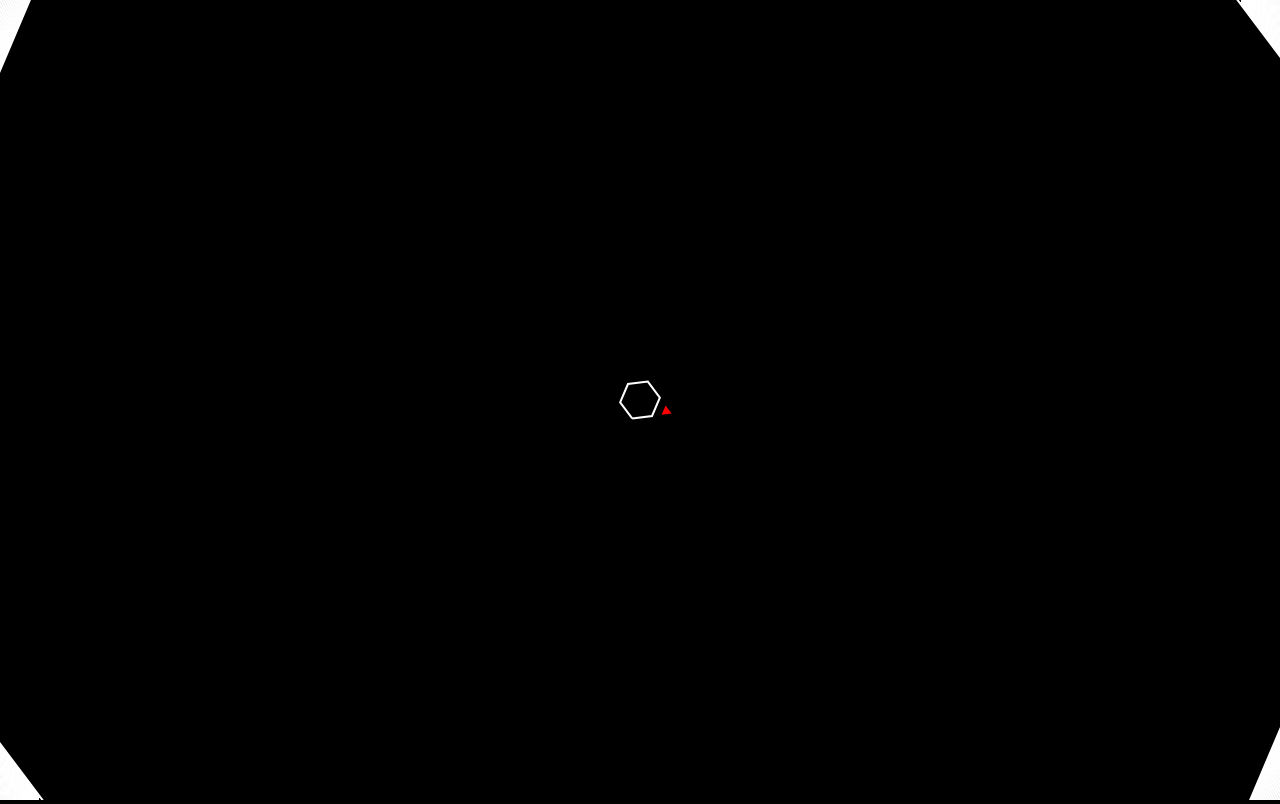
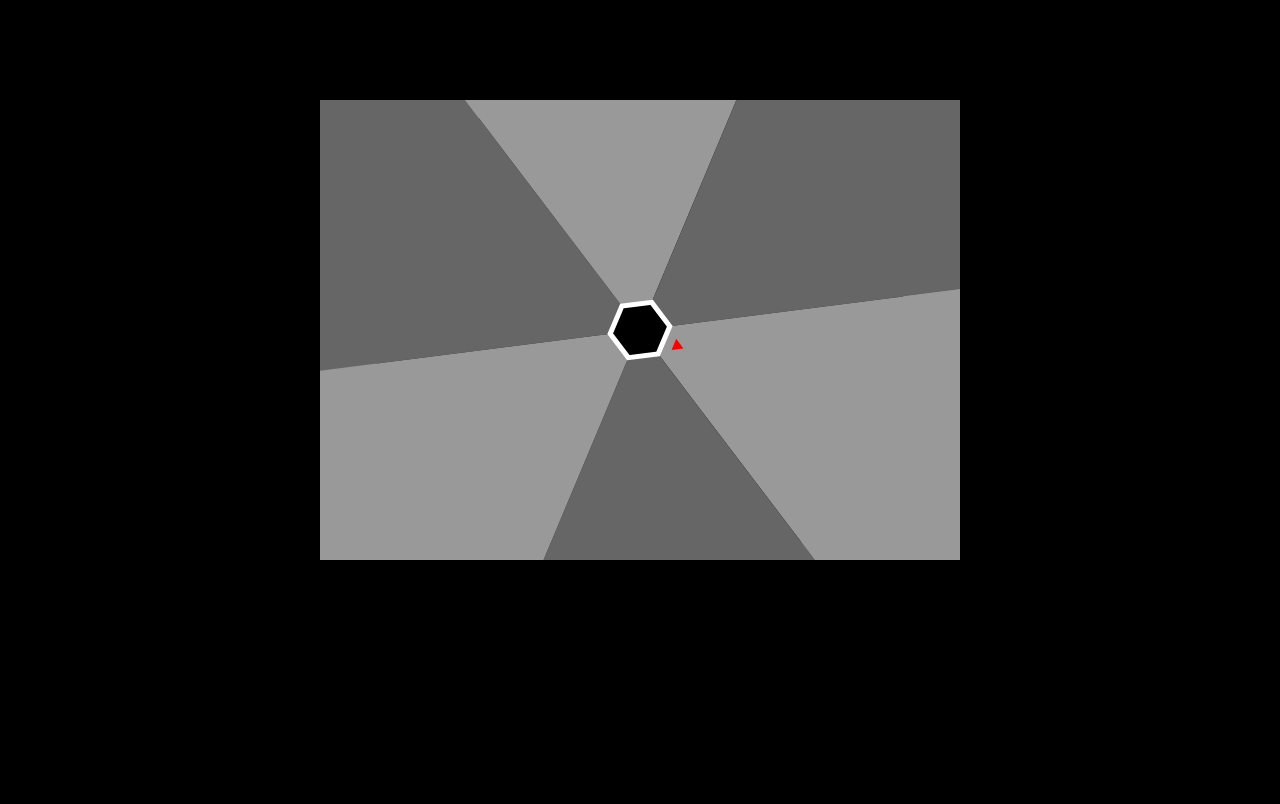
Before and after one commit to stephenchung27/hexagon, a website built with webpack: page index.html in a window 1280 px wide. Built offline with nearby package versions, Linux system fonts and the light colour scheme.

Commit message:
Refactor hexagons to walls

```diff
--- a/assets/css/main.css
+++ b/assets/css/main.css
@@ -3,4 +3,9 @@ body {
   margin: 0;
   overflow: hidden;
   background-color: #000;
+  text-align: center;
 }
+
+canvas {
+  margin: 100px auto;
+}
--- a/assets/js/cursor.js
+++ b/assets/js/cursor.js
@@ -1,25 +1,36 @@
 import { Xcenter, Ycenter } from './game';
 
-// Mult - size multiplier for pusling
-// Rot - rotation of the entire board
 
 class Cursor {
   constructor() {
+    // Mult - size multiplier for pusling
     this.mult = 1;
+
+    // Rot - degree rotation of the base
     this.rot = 0;
+
+    // Vel - velocity and direction at which the arrow is moving
+    this.vel = 0;
   }
 
   drawCursor(ctx) {
-    const size = this.mult * 30;
+    // For pulsing - size multiplier
+    const size = this.mult * 42;
+
+    // Rotation increases every frame based on current velocity
+    this.rot += this.vel;
 
     // It is important to draw the cursor at the very end because the cursor
-    // has its own relative rotations based on the total rotation
+    // has its own relative rotations
 
     ctx.save();
+    // Save is required to preserve the rotation of the plane relative
+    // to the cursor
+
     ctx.translate(Xcenter, Ycenter);
     ctx.rotate(this.rot);
 
-    const side = 10 * this.mult;
+    const side = 12 * this.mult;
     const height = side * (Math.sqrt(3) / 2);
 
     ctx.beginPath();
@@ -36,11 +47,15 @@ class Cursor {
   }
 
   moveCW() {
-    this.rot += (2 * Math.PI) / 180;
+    this.vel = (2 * Math.PI) / 180;
   }
 
   moveCCW() {
-    this.rot -= (2 * Math.PI) / 180;
+    this.vel = -((2 * Math.PI) / 180);
+  }
+
+  stopMoving() {
+    this.vel = 0;
   }
 }
 
--- a/assets/js/game.js
+++ b/assets/js/game.js
@@ -3,8 +3,11 @@ import Plane from './plane';
 import KeyHandler from './key_handler';
 import Hexagon from './hexagon';
 
-export const W = window.innerWidth;
-export const H = window.innerHeight;
+// export const W = window.innerWidth;
+// export const H = window.innerHeight;
+
+export const W = 640;
+export const H = 460;
 
 export const Xcenter = W / 2;
 export const Ycenter = H / 2;
@@ -30,19 +33,27 @@ document.addEventListener('DOMContentLoaded', () => {
   const cursor = new Cursor();
   const plane = new Plane();
   const keyHandler = new KeyHandler(cursor);
-  const hexagon = new Hexagon();
+  // const hexagon = new Hexagon(ctx);
 
+  plane.drawBackground(ctx);
   plane.drawBase(ctx);
   cursor.drawCursor(ctx);
 
   document.onkeydown = keyHandler.handleKeyPress;
+  document.onkeyup = keyHandler.handleKeyUp;
 
   const animate = () => {
+    ctx.clearRect(0, 0, W, H);
+
+    plane.drawBackground(ctx);
+
+    // if (hexagon.size >= 0) {
+    //   hexagon.drawHexagon(ctx);
+    // }
+
     plane.drawBase(ctx);
-    if (hexagon.size > 20) {
-      hexagon.drawHexagon(ctx);
-    }
     cursor.drawCursor(ctx);
+
     requestAnimFrame(animate);
   }
 
--- a/assets/js/hexagon.js
+++ b/assets/js/hexagon.js
@@ -1,8 +1,8 @@
-import { W, Xcenter, Ycenter } from './game';
+import { H, Xcenter, Ycenter } from './game';
 
 class Hexagon {
   constructor() {
-    this.size = W;
+    this.size = H;
 
     this.drawHexagon = this.drawHexagon.bind(this);
   }
@@ -19,7 +19,7 @@ class Hexagon {
     }
 
     ctx.strokeStyle = "#FFFFFF";
-    ctx.lineWidth = 2;
+    ctx.lineWidth = 20;
     ctx.stroke();
   }
 }
--- a/assets/js/key_handler.js
+++ b/assets/js/key_handler.js
@@ -7,6 +7,7 @@ class KeyHandler {
     this.cursor = cursor;
 
     this.handleKeyPress = this.handleKeyPress.bind(this);
+    this.handleKeyUp = this.handleKeyUp.bind(this);
   }
 
   handleKeyPress(e) {
@@ -21,6 +22,11 @@ class KeyHandler {
         break;
     }
   }
+
+  handleKeyUp(e) {
+    e.preventDefault();
+    this.cursor.stopMoving();
+  }
 }
 
 export default KeyHandler;
--- a/assets/js/plane.js
+++ b/assets/js/plane.js
@@ -2,15 +2,15 @@ import { W, H, Xcenter, Ycenter } from './game';
 
 class Plane {
   constructor() {
+    // Speed of rotation
     this.rot = (2 * Math.PI) / 1440;
 
     this.drawBase = this.drawBase.bind(this);
   }
 
   drawBase(ctx, mult = 1) {
-    const size = mult * 20;
-
-    ctx.clearRect(0, 0, W, H);
+    // Multipler for pulsing effect
+    const size = mult * 30;
 
     ctx.translate(Xcenter, Ycenter);
     ctx.rotate(this.rot);
@@ -20,15 +20,36 @@ class Plane {
     ctx.moveTo(Xcenter + size * Math.cos(0), Ycenter + size * Math.sin(0));
 
     // Logic to create the base hexagon
-
-    for (let i = 0; i <= 6; i++) {
+    // The loop goes onto 7 so that the last vertex rendered is not broken
+    for (let i = 1; i <= 7; i++) {
       ctx.lineTo(Xcenter + size * Math.cos(i * 2 * Math.PI / 6),
         Ycenter + size * Math.sin(i * 2 * Math.PI / 6));
     }
 
+    // ctx.lineJoin = "bevel";
+    ctx.fillStyle = "#000000";
+    ctx.fill();
     ctx.strokeStyle = "#FFFFFF";
-    ctx.lineWidth = 2;
+    ctx.lineWidth = 5;
     ctx.stroke();
+  }
+
+  drawBackground(ctx) {
+    for (let i = 1; i <= 6; i++) {
+      ctx.beginPath();
+
+      ctx.moveTo(Xcenter, Ycenter);
+      ctx.lineTo(Xcenter + W * Math.cos((i + 1) * 2 * Math.PI / 6),
+        Ycenter + W * Math.sin((i + 1) * 2 * Math.PI / 6));
+      ctx.lineTo(Xcenter + W * Math.cos(i * 2 * Math.PI / 6),
+        Ycenter + W * Math.sin(i * 2 * Math.PI / 6));
+      ctx.lineTo(Xcenter, Ycenter);
+
+      ctx.fillStyle = (i % 2 === 0) ? "#999999" : "#666666";
+      ctx.fill();
+
+      ctx.closePath();
+    }
   }
 }
 
--- a/index.html
+++ b/index.html
@@ -9,6 +9,6 @@
   <title>Hexagon</title>
 </head>
 <body>
-  <canvas id="canvas"></canvas>
+  <canvas id="canvas" width="640" height="460"></canvas>
 </body>
 </html>
```
Also changed, not shown: assets/js/wall.js (added, +35 -0 lines).
